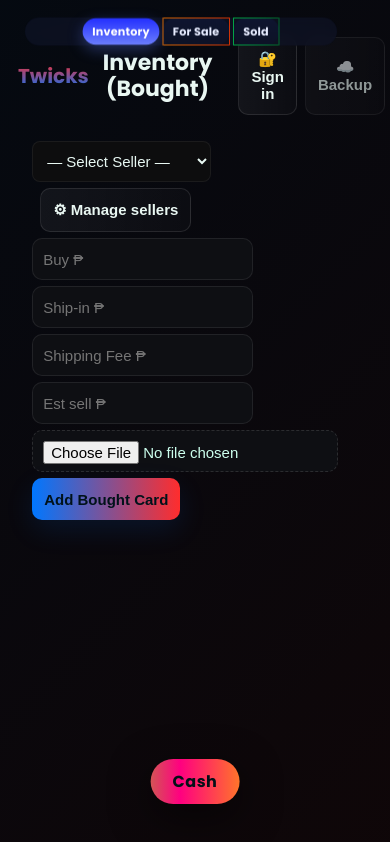
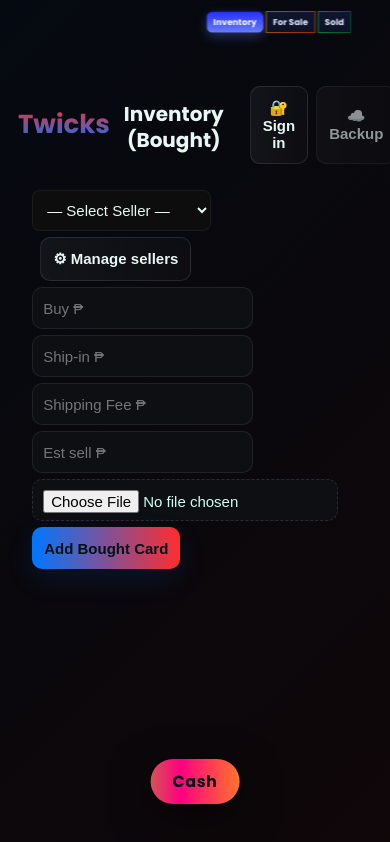
Before and after one commit to twicksyd/sdas, a website: page index.html in a window 390 px wide. Drawn offline with Linux system fonts and the light colour scheme.

Commit message:
Fix mobile navbar scale

```diff
--- a/style.css
+++ b/style.css
@@ -2338,3 +2338,47 @@ body:not([data-page="cash"]) .seller:hover {
         overflow-x: hidden !important;
     }
 }
+
+/* ------------------------------------------------ */
+/* 📱 FIX NAVBAR SIZE ON MOBILE                    */
+/* ------------------------------------------------ */
+
+@media (max-width: 768px) {
+
+    /* FULL NAVBAR CONTAINER */
+    nav.site-nav {
+        position: relative !important;
+        top: 0 !important;
+        left: 50% !important;
+        transform: translateX(-50%) scale(0.65) !important;
+        width: max-content !important;
+        margin-top: 5px !important;
+        z-index: 9999 !important;
+    }
+
+    /* NAV BUTTONS */
+    nav.site-nav .site-link {
+        padding: 6px 10px !important;
+        font-size: 13px !important;
+        border-radius: 8px !important;
+    }
+
+    /* TITLE */
+    h1 {
+        font-size: 20px !important;
+        text-align: center !important;
+        margin-top: 10px !important;
+    }
+
+    /* LOGO (Twicks) */
+    .logo-gradient {
+        font-size: 26px !important;
+        margin-bottom: 0 !important;
+    }
+
+    /* REMOVE DESKTOP TRANSFORM */
+    .topbar,
+    .branding {
+        transform: none !important;
+    }
+}
```
